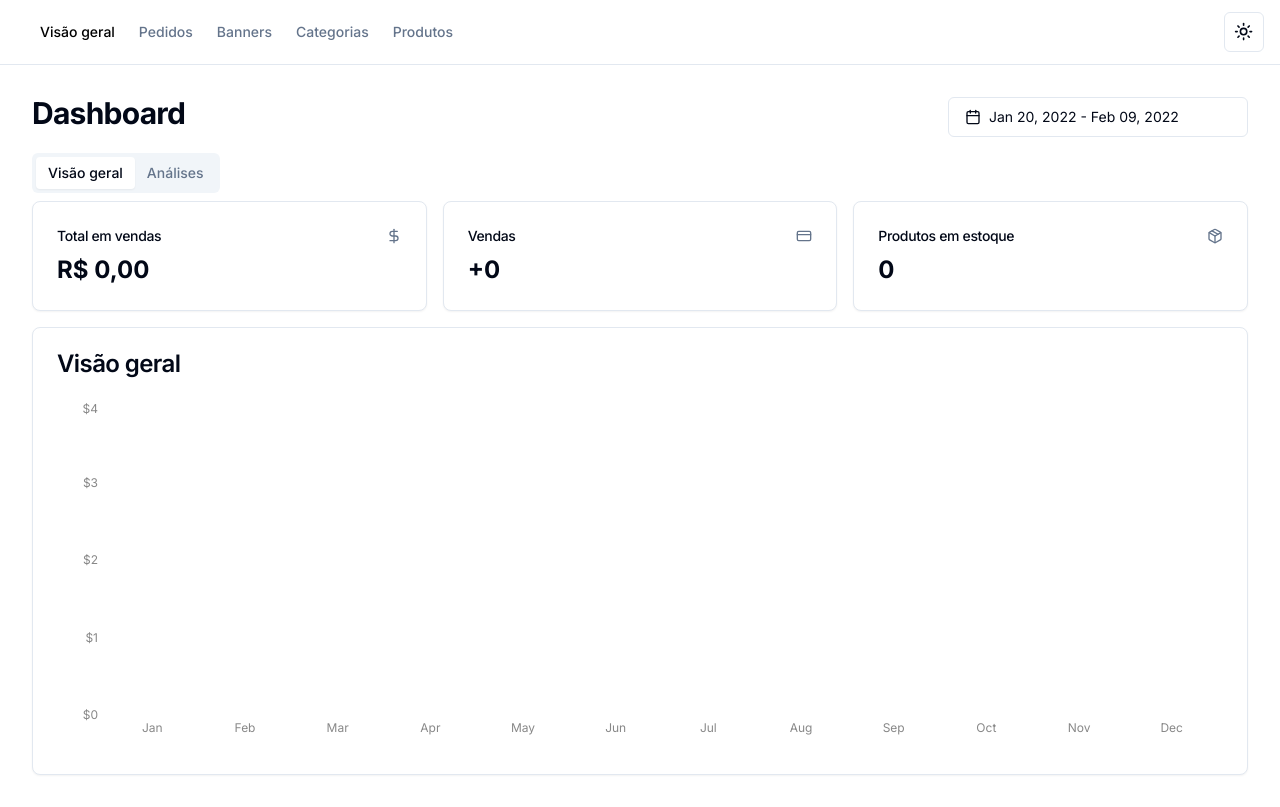
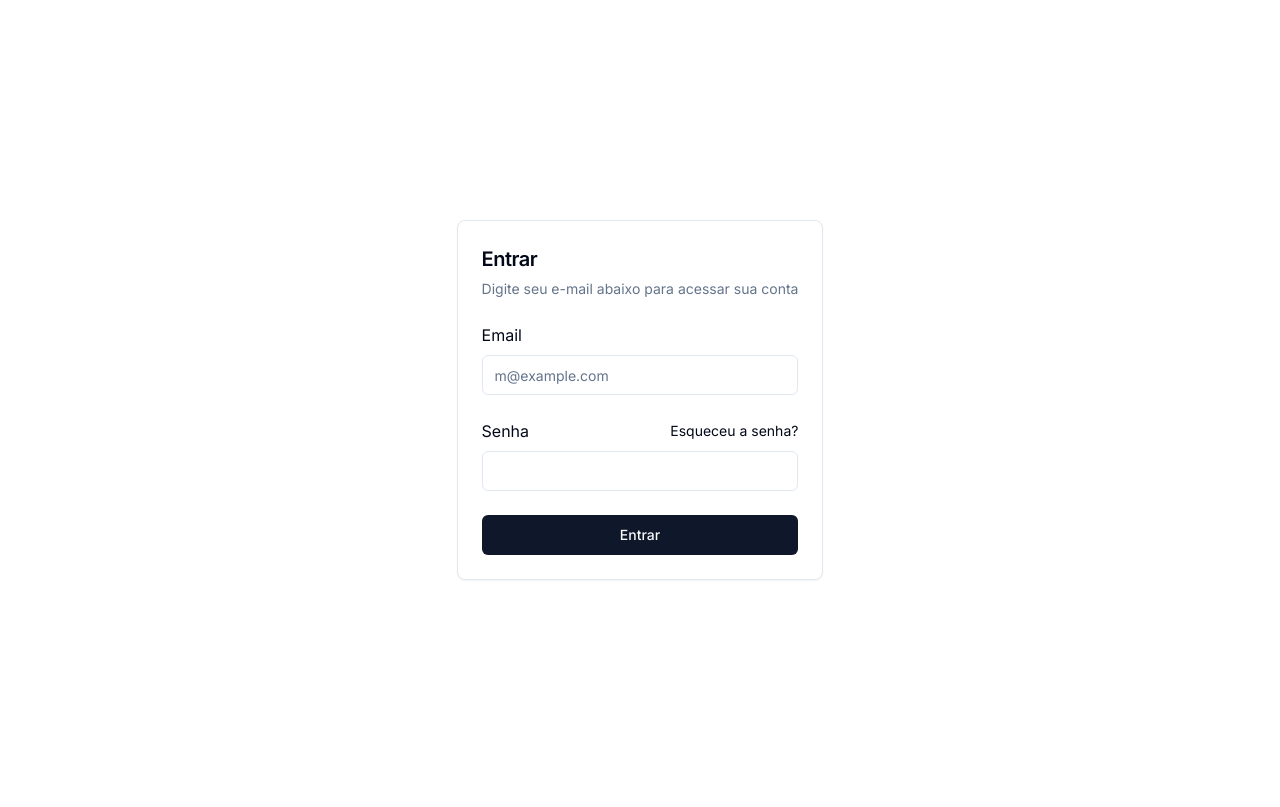
Before and after one commit to juliocesarc/pizza.delivery, a Next.js app: page /sign-in in a window 1280 px wide. Built offline with nearby package versions, Linux system fonts and the light colour scheme; no server answers; the database is empty.

Commit message:
Implement authentication flow: add sign-in and sign-up pages, establish token retrieval, and create establishments grid

```diff
--- a/app/(auth)/(routes)/sign-in/[[...sign-in]]/page.tsx
+++ /dev/null
@@ -1,5 +0,0 @@
-import { SignIn } from "@clerk/nextjs";
-
-export default function Page() {
-    return <SignIn />
-}
--- /dev/null
+++ b/app/(auth)/establishments/_components/establishments-grid.tsx
@@ -0,0 +1,50 @@
+"use client";
+
+import { Card, CardHeader, CardTitle, CardContent } from "@/components/ui/card";
+import { Button } from "@/components/ui/button";
+import { Plus } from "lucide-react";
+import Link from "next/link";
+
+type Establishment = {
+    id: string;
+    name: string;
+    phone: string;
+    address: string;
+};
+
+export default function EstablishmentsGrid({
+    establishments,
+}: {
+    establishments: Establishment[];
+}) {
+    return (
+        <div>
+            <h2 className="mb-4 text-2xl font-semibold">Selecione o estabelecimento</h2>
+
+            <div className="flex flex-col gap-4">
+                {/* Card “Criar novo” */}
+                <Link href="/establishments/new" className="group outline-none">
+                    <Card className="flex h-full cursor-pointer items-center justify-center transition hover:shadow-md group-hover:shadow-lg bg-white">
+                        <div className="flex items-center text-zinc-700 py-2.5 gap-2">
+                            <Plus className="h-6 w-6 font-bold" />
+                            <CardTitle className="text-lg">Novo estabelecimento</CardTitle>
+                        </div>
+                    </Card>
+                </Link>
+
+                {establishments.map((est) => (
+                    <Link key={est.id} href={`/${est.id}/orders`} className="group outline-none">
+                        <Card className="h-full cursor-pointer transition hover:shadow-md group-hover:shadow-lg">
+                            <CardHeader className="p-4 pb-2.5">
+                                <CardTitle className="text-lg">{est.name}</CardTitle>
+                            </CardHeader>
+                            <CardContent className="px-4 text-sm text-muted-foreground">
+                                <p>{est.address}</p>
+                            </CardContent>
+                        </Card>
+                    </Link>
+                ))}
+            </div>
+        </div>
+    );
+}
--- /dev/null
+++ b/app/(auth)/establishments/page.tsx
@@ -0,0 +1,32 @@
+import { redirect } from "next/navigation";
+import EstablishmentsGrid from "./_components/establishments-grid";
+import axios from "axios";
+import { getAuthToken } from "@/utils/get-token";
+
+
+export default async function EstablishmentsPage() {
+    const token = await getAuthToken();
+
+    const response = await axios.get(`${process.env.API_URL}/establishments`, {
+        headers: { Authorization: `Bearer ${token}` }
+    });
+
+    if (response.status !== 200) {
+        throw new Error("Falha ao buscar estabelecimentos");
+    }
+
+    const { establishments } =  response.data as {
+        establishments: {
+            id: string;
+            name: string;
+            phone: string;
+            address: string;
+        }[];
+    };
+
+    if (establishments.length === 1) {
+        redirect(`/${establishments[0].id}/orders`);
+    }
+
+    return <EstablishmentsGrid establishments={establishments} />;
+}
--- a/app/(auth)/layout.tsx
+++ b/app/(auth)/layout.tsx
@@ -4,7 +4,7 @@ export default function AuthLayout({
     children: React.ReactNode
 }) {
     return (
-        <div className="flex items-center justify-center h-full">
+        <div className="flex items-center justify-center h-screen">
             {children}
         </div>
     )
--- /dev/null
+++ b/app/(auth)/sign-in/page.tsx
@@ -0,0 +1,127 @@
+'use client';
+
+import { Button } from "@/components/ui/button";
+import { Card, CardContent, CardDescription, CardHeader, CardTitle } from "@/components/ui/card";
+import { Input } from "@/components/ui/input";
+import { useState } from "react";
+import { useRouter } from "next/navigation";
+import { z } from "zod";
+import { useForm } from "react-hook-form";
+import { zodResolver } from "@hookform/resolvers/zod";
+import axios from "axios";
+
+const signInSchema = z.object({
+    email: z.string().email('E-mail inválido'),
+    password: z.string().min(1, 'Senha é obrigatória')
+})
+
+type SignInFormData = z.infer<typeof signInSchema>
+
+export default function SignIn() {
+    const [isLoading, setIsLoading] = useState(false);
+    const [error, setError] = useState("");
+    const router = useRouter();
+
+    const {
+        register,
+        handleSubmit,
+        formState: { errors }
+    } = useForm<SignInFormData>({
+        resolver: zodResolver(signInSchema),
+    });
+
+    const onSubmit = async ({ email, password }: SignInFormData) => {
+        setIsLoading(true);
+        setError("");
+
+        try {
+            const { data } = await axios.post("/api/auth/users/sessions",
+                { email, password },
+                { headers: { "Content-Type": "application/json" } }
+            )
+
+            if (data?.error) {
+                setError("Credenciais inválidas");
+                return;
+            }
+
+            router.push("/establishments");
+        } catch (err) {
+            setError("Erro interno do servidor");
+            console.error("Erro no login:", err);
+        } finally {
+            setIsLoading(false);
+        }
+    }
+
+    return (
+        <div className="flex h-screen items-center justify-center">
+            <Card className="w-full max-w-sm">
+                <CardHeader>
+                    <CardTitle className="text-xl">Entrar</CardTitle>
+                    <CardDescription className="text-sm">
+                        Digite seu e-mail abaixo para acessar sua conta
+                    </CardDescription>
+                </CardHeader>
+                <CardContent>
+                    <form onSubmit={handleSubmit(onSubmit)}>
+                        <div className="flex flex-col gap-6">
+                            {error && (
+                                <div className="p-3 text-sm text-red-600 bg-red-50 border border-red-200 rounded">
+                                    {error}
+                                </div>
+                            )}
+
+                            <div className="grid gap-2">
+                                <label htmlFor="email">Email</label>
+                                <Input
+                                    id="email"
+                                    type="email"
+                                    placeholder="m@example.com"
+                                    {...register("email")}
+                                    disabled={isLoading}
+                                />
+                                {errors.email && (
+                                    <span className="text-sm text-red-600">
+                                        {errors.email.message}
+                                    </span>
+                                )}
+                            </div>
+
+                            <div className="grid gap-2">
+                                <div className="flex items-center">
+                                    <label htmlFor="password">Senha</label>
+                                    <a
+                                        href="#"
+                                        className="ml-auto inline-block text-sm underline-offset-4 hover:underline"
+                                    >
+                                        Esqueceu a senha?
+                                    </a>
+                                </div>
+                                <Input
+                                    id="password"
+                                    type="password"
+                                    {...register("password")}
+                                    disabled={isLoading}
+                                />
+                                {errors.password && (
+                                    <span className="text-sm text-red-600">
+                                        {errors.password.message}
+                                    </span>
+                                )}
+                            </div>
+
+                            <Button
+                                type="submit"
+                                className="w-full"
+                                disabled={isLoading}
+                            >
+                                {isLoading ? "Entrando..." : "Entrar"}
+                            </Button>
+                        </div>
+                    </form>
+                </CardContent>
+            </Card>
+        </div>
+    )
+}
--- a/app/(dashboard)/(routes)/[establishmentId]/orders/__actions/actions.ts
+++ b/app/(dashboard)/(routes)/[establishmentId]/orders/__actions/actions.ts
@@ -1,6 +1,31 @@
 "use server"
 
 import prismadb from "@/lib/prismadb";
+import axios from "axios";
+import { redirect } from "next/navigation";
+
+interface OrderItem {
+  id: string;
+  productName: string;
+  quantity: number;
+  price: number;
+  options?: {
+    name: string;
+    price: number;
+  }[];
+}
+
+interface Order {
+  id: string;
+  customerName: string;
+  customerPhone: string;
+  status: string;
+  createdAt: Date;
+  totalAmount: number;
+  items: OrderItem[];
+}
+
+
 
 export async function getCategories(establishmentId: string) {
   const categories = await prismadb.category.findMany({
@@ -13,9 +38,7 @@ export async function getCategories(establishmentId: string) {
       products: {
         select: {
           id: true,
-          name: true,
-          minOptions: true,
-          maxOptions: true,
+          name: true
         }
       }
     },
@@ -51,8 +74,7 @@ export async function searchCustomerByPhone(phone: string | number, establishmen
       where: {
         celphone: {
           contains: phone.toString(),
-        },
-        establishmentId,
+        }
       },
       select: {
         celphone: true,
@@ -68,54 +90,23 @@ export async function searchCustomerByPhone(phone: string | number, establishmen
   }
 };
 
-interface OrderItem {
-  id: string;
-  productName: string;
-  quantity: number;
-  price: number;
-  options?: {
-    name: string;
-    price: number;
-  }[];
-}
-
-interface Order {
-  id: string;
-  customerName: string;
-  customerPhone: string;
-  status: string;
-  createdAt: Date;
-  totalAmount: number;
-  items: OrderItem[];
-}
-
-interface ApiResponse {
-  orders: Order[];
-  count?: number;
-  establishmentId?: string;
-}
-
-export async function getOrdersByEstablishment(establishmentId: string): Promise<Order[]> {
+export async function getOrdersByEstablishment(establishmentId: string, token: string): Promise<Order[]> {
   try {
     if (!establishmentId?.trim()) {
       throw new Error('ID do estabelecimento é obrigatório');
     }
 
-    const response = await fetch(`https://api.pizzarianapole.com.br/cashiers/${establishmentId}`, {
-      method: 'GET',
-      headers: {
-        'Content-Type': 'application/json',
-      },
-      next: { revalidate: 0 }
+    const response = await axios.get(`https://api.pizzarianapole.com.br/cashiers/${establishmentId}`, {
+      headers: { Authorization: `Bearer ${token}` }
     });
 
-    if (!response.ok) {
+    if (response.status != 200) {
       throw new Error(`Erro ao buscar pedidos: ${response.status}`);
     }
 
-    const data: ApiResponse = await response.json();
+    let { orders } = response.data
 
-    const orders = (data.orders || []).map(order => ({
+    orders = (orders || []).map((order: any) => ({
       ...order,
       createdAt: new Date(order.createdAt),
       totalAmount: Number(order.totalAmount) || 0
@@ -124,7 +115,10 @@ export async function getOrdersByEstablishment(establishmentId: string): Promise
     return orders;
 
   } catch (error) {
-    console.error('❌ Erro na Server Action getOrdersByEstablishment:', error);
+    if (axios.isAxiosError(error) && error.response?.status === 401) {
+      redirect('/sign-in');
+    }
+
     return [];
   }
 }
--- a/app/(dashboard)/(routes)/[establishmentId]/orders/page.tsx
+++ b/app/(dashboard)/(routes)/[establishmentId]/orders/page.tsx
@@ -1,6 +1,6 @@
+import { getAuthToken } from "@/utils/get-token";
 import { getOrdersByEstablishment } from "./__actions/actions";
 import { OrderClient } from "./components/client";
-import { mails } from "./components/data";
 import { OrdersForm } from "./components/ordersForm";
 
 interface OrdersPageProps {
@@ -11,13 +11,14 @@ interface OrdersPageProps {
 
 const OrdersPage = async ({ params }: OrdersPageProps) => {
   const { establishmentId } = await params;
+  const token = await getAuthToken();
 
-  const orders = await getOrdersByEstablishment(establishmentId)
+  const orders = await getOrdersByEstablishment(establishmentId, token)
 
   return (
     <div className="flex-col">
       <div className="flex-1 space-y-9 p-8 pt-6">
-        <OrderClient items={mails}/>
+        <OrderClient items={orders}/>
         <OrdersForm
           initialOrders={orders}
           establishmentId={establishmentId}
--- a/components/ui/card.tsx
+++ b/components/ui/card.tsx
@@ -30,10 +30,10 @@ const CardHeader = React.forwardRef<
 CardHeader.displayName = "CardHeader"
 
 const CardTitle = React.forwardRef<
-  HTMLParagraphElement,
-  React.HTMLAttributes<HTMLHeadingElement>
+  HTMLDivElement,
+  React.HTMLAttributes<HTMLDivElement>
 >(({ className, ...props }, ref) => (
-  <h3
+  <div
     ref={ref}
     className={cn(
       "text-2xl font-semibold leading-none tracking-tight",
@@ -45,10 +45,10 @@ const CardTitle = React.forwardRef<
 CardTitle.displayName = "CardTitle"
 
 const CardDescription = React.forwardRef<
-  HTMLParagraphElement,
-  React.HTMLAttributes<HTMLParagraphElement>
+  HTMLDivElement,
+  React.HTMLAttributes<HTMLDivElement>
 >(({ className, ...props }, ref) => (
-  <p
+  <div
     ref={ref}
     className={cn("text-sm text-muted-foreground", className)}
     {...props}
--- /dev/null
+++ b/utils/get-token.ts
@@ -0,0 +1,8 @@
+import { redirect } from "next/navigation";
+import { cookies } from "next/headers";
+
+export async function getAuthToken() {
+    const token = (await cookies()).get("token")?.value;
+    if (!token) redirect("/sign-in");
+    return token;
+}
```
Also changed, not shown: app/(auth)/sign-up/page.tsx (renamed from app/(auth)/(routes)/sign-up/[[...sign-up]]/page.tsx), 2 other files (tests, documents, lock files or other folders).
